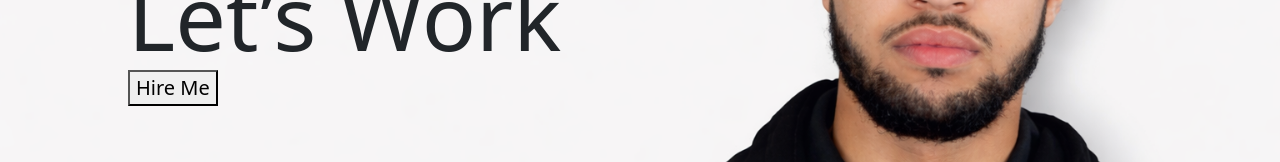
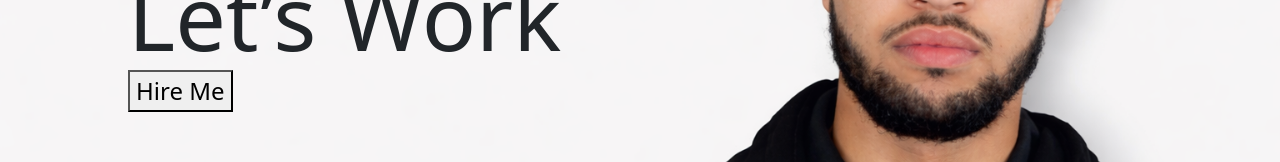
Before and after one commit to DariusNauglerWilliams/Darius-Naugler-Williams-Portfolio, a React (Vite) app in the folder dnw-portfolio/: page / in a window 1280 px wide. Shown: the part 404-566 px from the top of the page. Built offline with nearby package versions, Linux system fonts and the light colour scheme.

Commit message:
font change

```diff
--- a/dnw-portfolio/src/cta.jsx
+++ b/dnw-portfolio/src/cta.jsx
@@ -11,7 +11,7 @@ function Cta() {
        <div style={{ position: "absolute", top: "37%", left: "10%" }}>
         <h1 style={{ fontSize: "90px", margin: 0 }}>Let’s Work</h1>
         <a href="#resume">
-          <button style={{ fontSize: "20px" }}>Hire Me</button>
+          <button style={{ fontSize: "24px" }}>Hire Me</button>
         </a>
       </div>
     </section>
```
